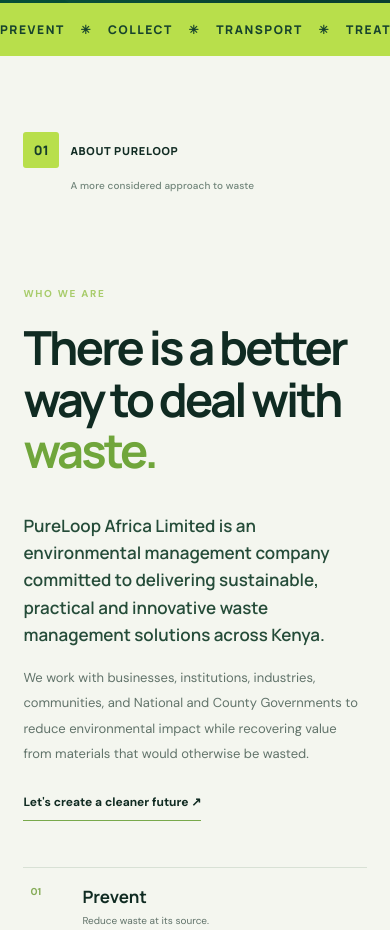
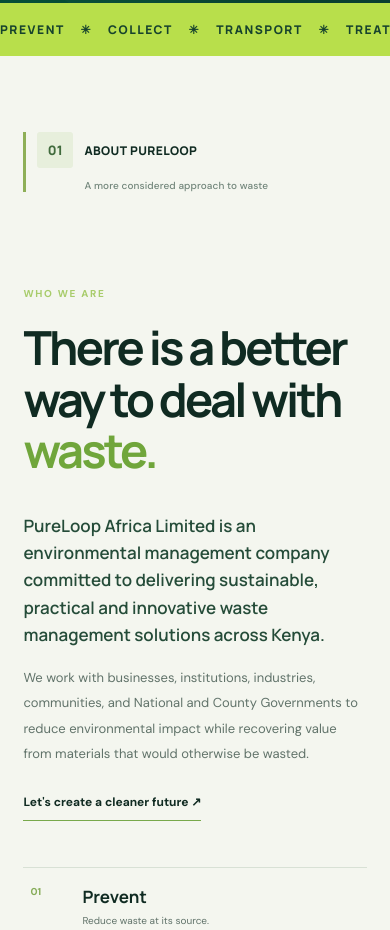
Before and after one commit to matharabrian70-ux/PureLoop_Africa, a plain HTML site: page index.html in a window 390 px wide. Shown: the part 891-1821 px from the top of the page. Drawn offline with Linux system fonts and the light colour scheme.

Commit message:
Give company introduction its own editorial accent

```diff
--- a/styles.css
+++ b/styles.css
@@ -153,3 +153,11 @@ footer nav{flex-wrap:wrap}@media(max-width:760px){footer nav{justify-content:fle
   .sector-prelude small{margin-left:44px}
   .contact-prelude small{margin-left:46px}
 }
+
+.editorial-kicker--about{padding-left:15px;border-left:3px solid #8eaf57}
+.editorial-kicker--about .editorial-kicker__number{background:#e7efdc;color:#416b3d}
+.editorial-kicker--about .editorial-kicker__title{font-size:14px;letter-spacing:.035em}
+@media(max-width:760px){
+  .editorial-kicker--about{padding-left:11px}
+  .editorial-kicker--about .editorial-kicker__title{font-size:12px}
+}
```
